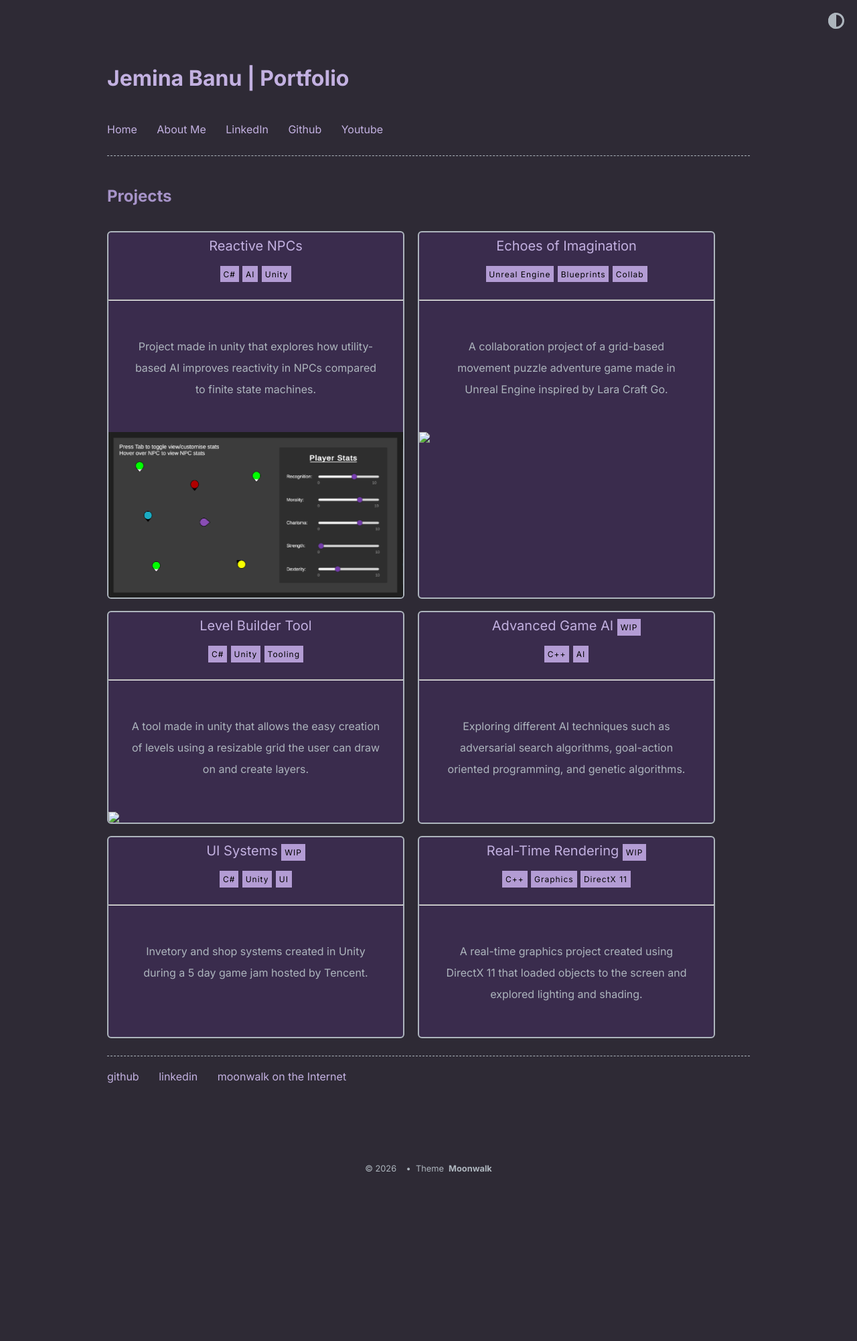
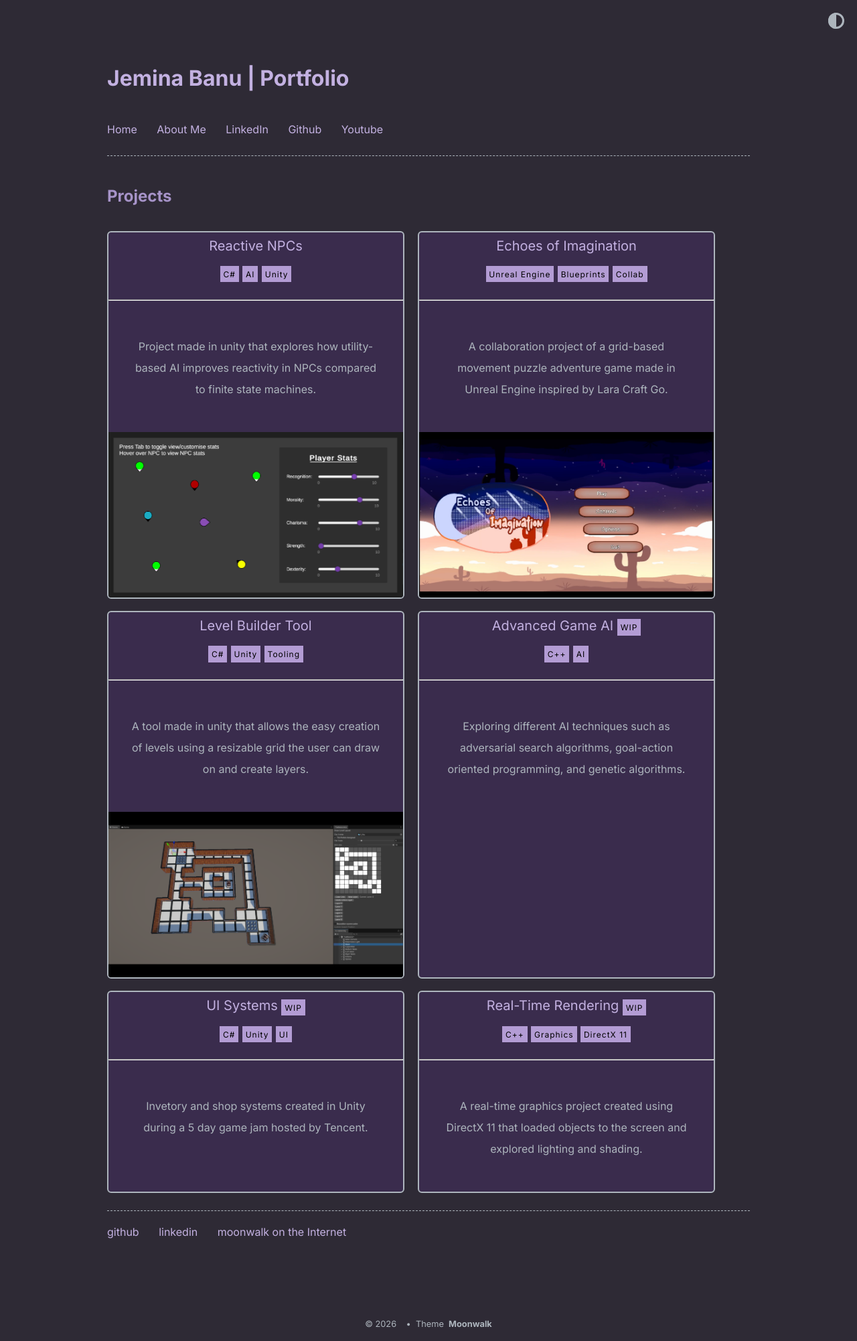
Before and after one commit to Jem-exe/jem-exe.github.io, a Jekyll site: the page built from index.md, in a window 1280 px wide. Shown: the whole page at 67% size. Built offline with Jekyll 4.4.1, drawn with Linux system fonts in a browser that asks for light colours; before the commit the page ends 1771 px from its top, so only the background shows below that.

Commit message:
home and assets

```diff
--- a/_data/home.yml
+++ b/_data/home.yml
@@ -1,6 +1,6 @@
 home:
   - title: Jemina Banu | Portfolio
-    url: /
+    url: ./
 
 navbar_entries:
   - title: Home
@@ -30,7 +30,7 @@ project_entries:
   - title: Echoes of Imagination
     url: echoes-of-imagination
     desc: A collaboration project of a grid-based movement puzzle adventure game made in Unreal Engine inspired by Lara Craft Go.
-    image: ../images/EchoesOfImaginationTitleScreen.png
+    image: ../assets/images/EchoesOfImaginationTitleScreen.png
     tag1: Unreal Engine
     tag2: Blueprints
     tag3: Collab
@@ -39,7 +39,7 @@ project_entries:
   - title: Level Builder Tool
     url: level-builder-tool
     desc: A tool made in unity that allows the easy creation of levels using a resizable grid the user can draw on and create layers.
-    image: ../images/LevelBuilderScreenshot.png
+    image: ../assets/images/LevelBuilderScreenshot.png
     tag1: C#
     tag2: Unity
     tag3: Tooling
```
